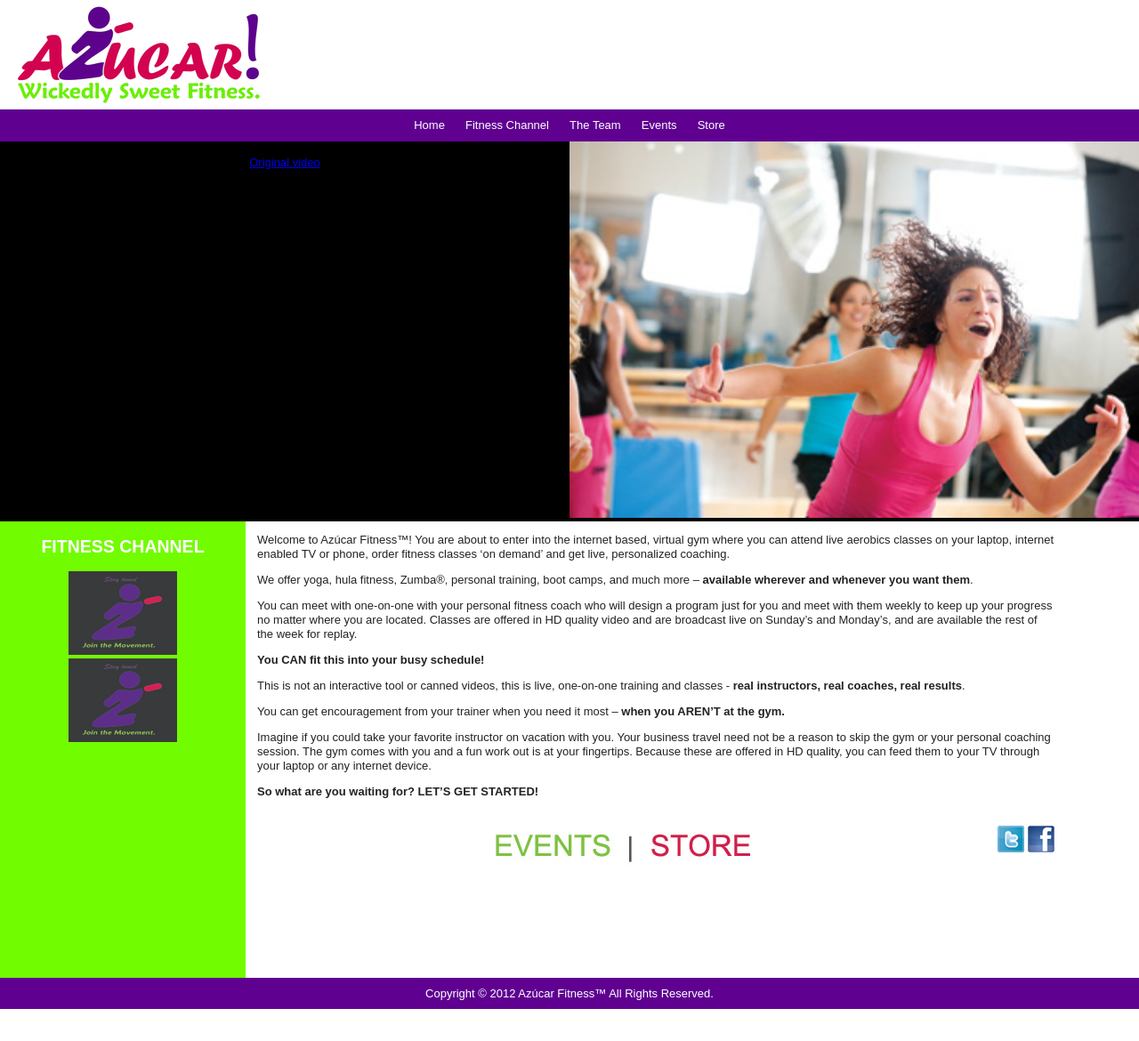
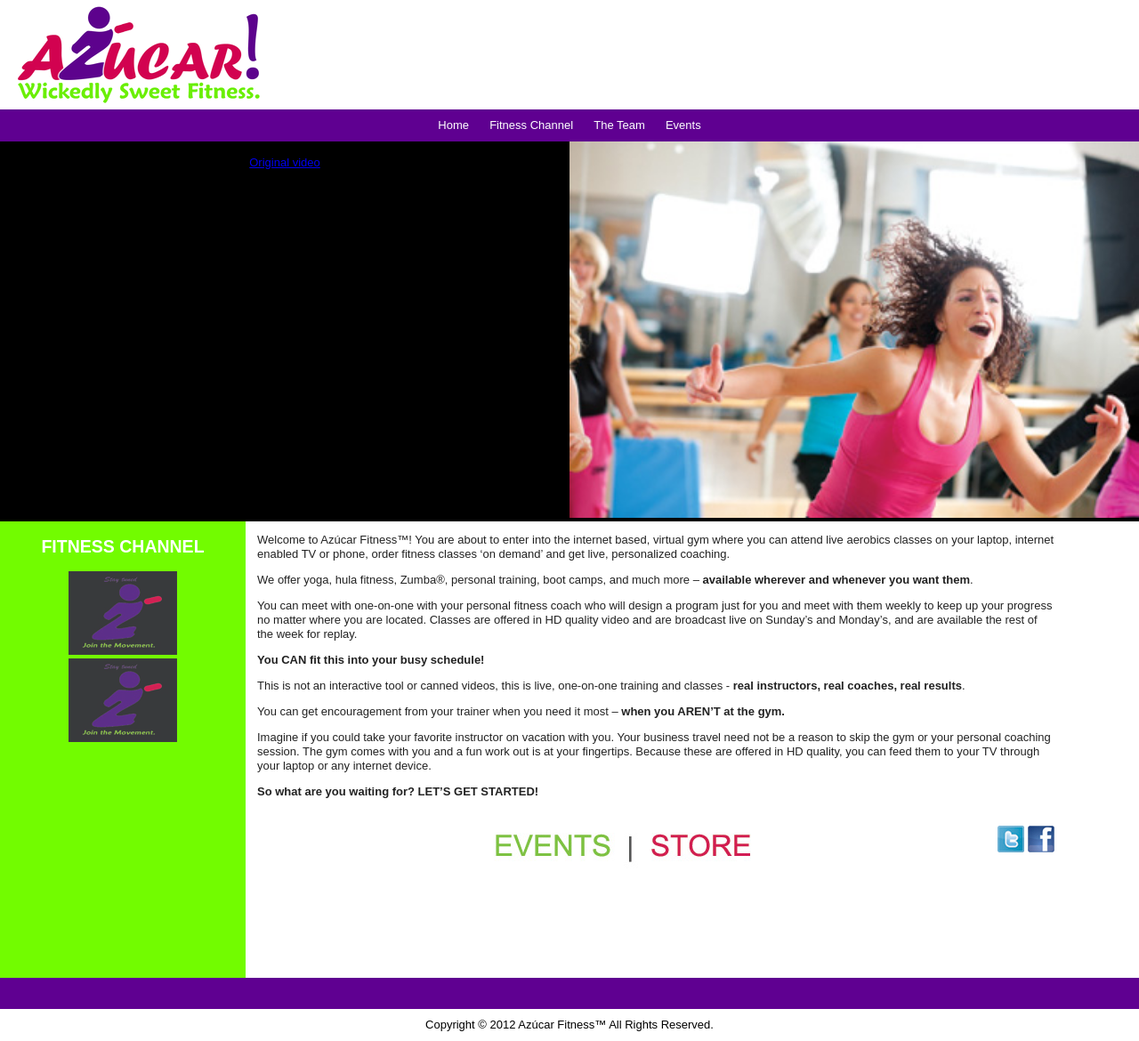
Before and after one commit to bmallred/azucar-fitness, a plain HTML site: page www/index.html in a window 1280 px wide. Shown: the whole page at 89% size. Before the commit the page ends 1134 px from the top, so only its background shows below. Drawn offline with nearby package versions, Linux system fonts and the light colour scheme; a script that the page names is missing.

Commit message:
Moved copyright under footer divider and removed store link from menu

```diff
--- a/www/index.html
+++ b/www/index.html
@@ -32,13 +32,13 @@
 				<li><a href="#/channel" title="Fitness Channel">Fitness Channel</a></li>
                 <li><a href="#/team" title="The Team">The Team</a></li>
 				<li><a href="#/events" title="Events">Events</a></li>
-				<li><a href="#/store" title="Store">Store</a></li>
 			</ul>
 		</nav>
 	</header>
 	<div id="main" role="main" ng-view></div>
 	<footer>
-		<div class="copyright">
+        <div class="footer-divider">&nbsp;</div>
+		<div class="center fg-zumba-black" style="padding: 0.75em 0;">
 			Copyright &copy; 2012 Az&#250;car Fitness&#8482; All Rights Reserved.
 		</div>
 	</footer>
--- a/www/styles/azucar-fitness.css
+++ b/www/styles/azucar-fitness.css
@@ -258,8 +258,7 @@ nav { text-align: center; }
 .member-media-video { display: inline-block; margin: 0.5em; padding: 1em 0.5em; border: 1px dotted #eee; }
 iframe.video { width: 450px; height: 420px; /*margin: 1.35em;*/ border: none; }
 
-footer { background-color: #5F0091; color: #fff; padding: 0.75em 0; text-align: center; bottom: 0; position: relative; width: 100%; }
-
+.footer-divider { background-color: #5F0091; color: #fff; padding: 0.75em 0; text-align: center; bottom: 0; position: relative; width: 100%; }
 
 /* =============================================================================
    Non-semantic helper classes
```
